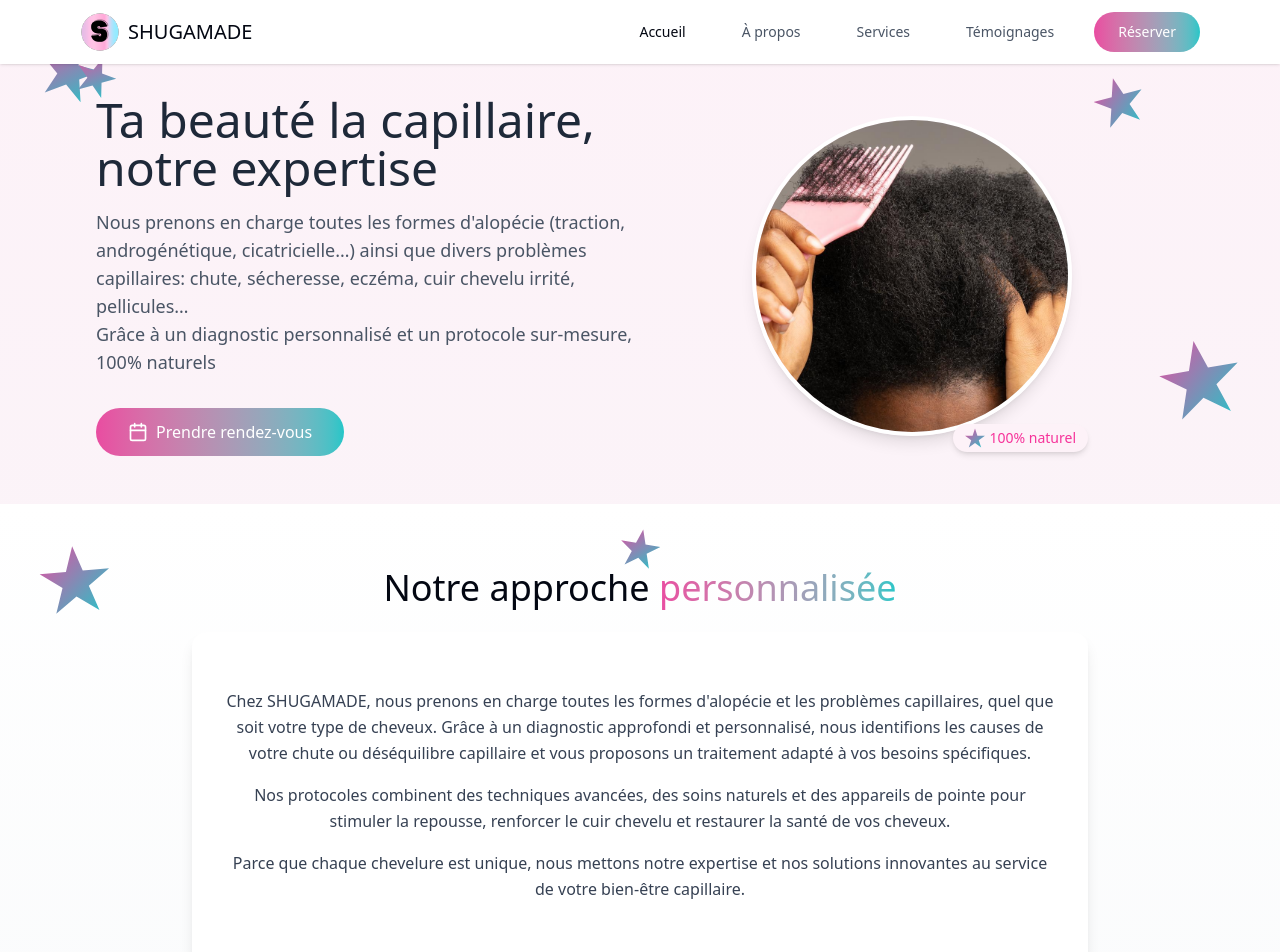
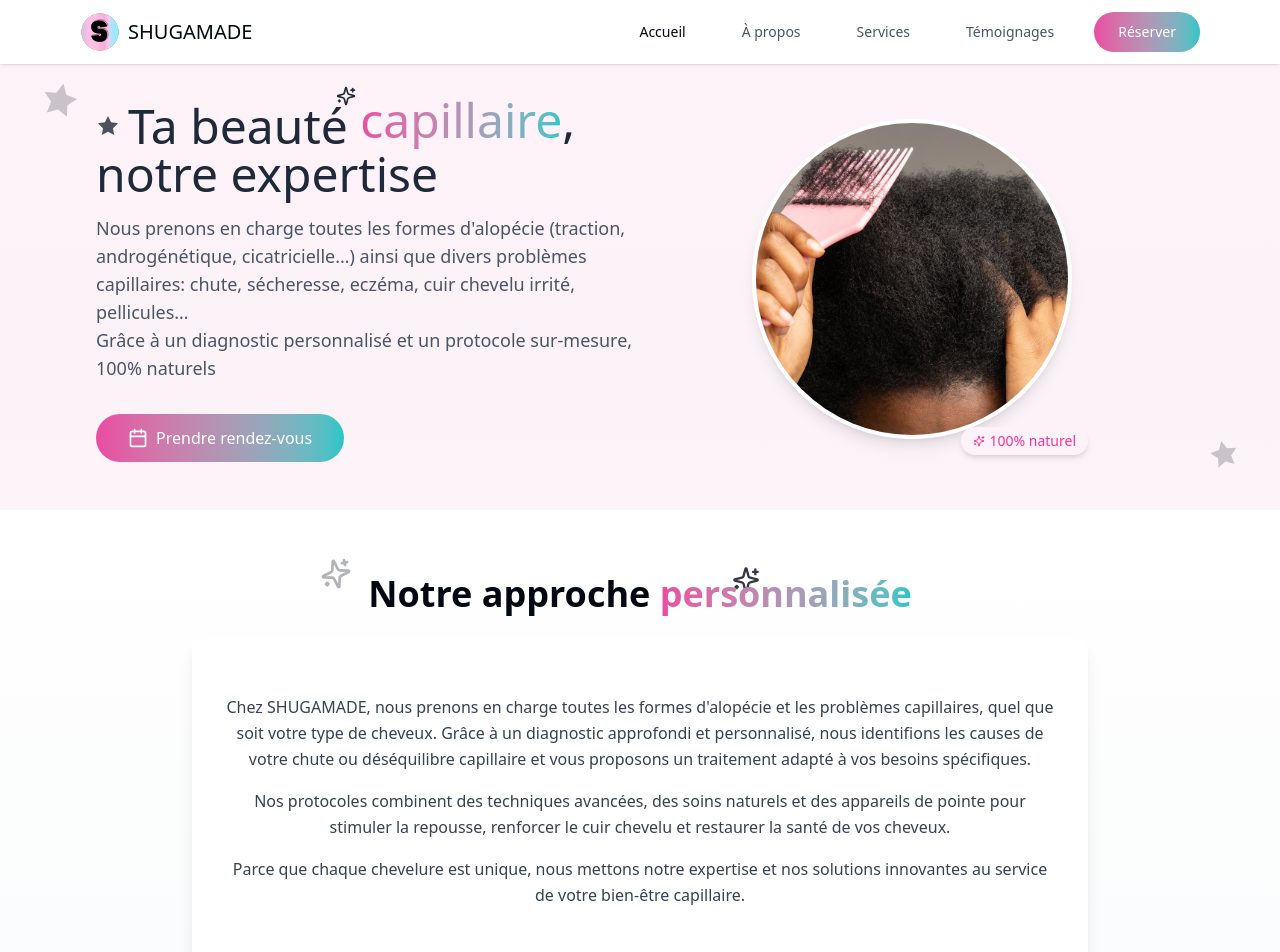
Before and after one commit to lowprofix/shugamade, a Next.js app: page / in a window 1280 px wide. Shown: the top 952 px of the page. Built offline with nearby package versions, Linux system fonts and the light colour scheme.

Commit message:
Ajout d'effets d'étoiles stylisés aux titres

```diff
--- a/src/components/AboutSection.tsx
+++ b/src/components/AboutSection.tsx
@@ -1,8 +1,8 @@
 "use client";
 
-import { Star } from "@/components/Star";
 import { Button } from "@/components/ui/button";
 import { Card, CardContent } from "@/components/ui/card";
+import { Sparkles } from "lucide-react";
 
 interface AboutSectionProps {
   scrollToBooking?: () => void;
@@ -12,36 +12,39 @@ export default function AboutSection({ scrollToBooking }: AboutSectionProps) {
   return (
     <section
       id="about"
-      className="py-16 bg-gradient-to-b from-white to-gray-50 relative"
+      className="py-16 bg-gradient-to-b from-white to-gray-50 relative overflow-hidden"
     >
       {/* Étoiles décoratives */}
-      <div className="absolute top-10 left-10 hidden md:block">
-        <Star size={70} rotation={-5} />
+      <div className="absolute top-12 left-1/4 text-brand-pink-dark opacity-30 transform -rotate-12">
+        <Sparkles size={32} />
       </div>
-      <div className="absolute bottom-20 right-10 hidden md:block">
-        <Star size={50} rotation={15} />
+      <div className="absolute bottom-1/3 right-1/4 text-brand-teal opacity-20 transform rotate-12">
+        <Sparkles size={24} />
       </div>
 
       <div className="container px-4 mx-auto">
         <div className="mx-auto mb-12 max-w-4xl text-center relative">
-          {/* Étoile au-dessus du titre */}
-          <div className="absolute -top-10 left-1/2 transform -translate-x-1/2">
-            <Star size={40} rotation={10} />
+          {/* Étoile principale près du titre */}
+          <div className="absolute -top-2 right-[calc(50%-120px)] text-brand-pink-dark animate-pulse">
+            <Sparkles size={28} />
           </div>
 
-          <h2 className="mb-6 text-3xl md:text-4xl">
+          <h2 className="mb-6 text-3xl md:text-4xl font-bold relative inline-block">
             Notre approche{" "}
-            <span className="text-transparent bg-clip-text bg-gradient-to-r from-brand-gradient-start to-brand-gradient-end">
+            <span className="text-transparent bg-clip-text bg-gradient-to-r from-brand-gradient-start to-brand-gradient-end relative">
               personnalisée
+              {/* Petite étoile décorative */}
+              <svg
+                className="absolute -top-4 -right-6 w-5 h-5 text-brand-pink-dark animate-spin-slow"
+                viewBox="0 0 24 24"
+                fill="currentColor"
+              >
+                <polygon points="12,2 15.09,8.26 22,9.27 17,14.14 18.18,21.02 12,17.77 5.82,21.02 7,14.14 2,9.27 8.91,8.26" />
+              </svg>
             </span>
           </h2>
 
-          <Card className="border-0 shadow-lg relative">
-            {/* Étoile en bas à droite de la carte */}
-            <div className="absolute -bottom-5 -right-5">
-              <Star size={45} rotation={-10} />
-            </div>
-
+          <Card className="border-0 shadow-lg">
             <CardContent className="p-8">
               <div className="max-w-none prose prose-lg">
                 <p className="mb-4 leading-relaxed text-gray-700">
@@ -69,7 +72,7 @@ export default function AboutSection({ scrollToBooking }: AboutSectionProps) {
                 <div className="mt-8 text-center">
                   <Button
                     onClick={scrollToBooking}
-                    className="px-6 py-3 text-white rounded-full bg-brand hover:bg-brand/90"
+                    className="px-6 py-3 text-white bg-brand hover:bg-brand/90 rounded-full"
                   >
                     Prenez rendez-vous dès aujourd'hui
                   </Button>
--- a/src/components/HeroSection.tsx
+++ b/src/components/HeroSection.tsx
@@ -1,44 +1,69 @@
 "use client";
 
-import { Star } from "@/components/Star";
 import { Button } from "@/components/ui/button";
-import { Calendar } from "lucide-react";
+import { Calendar, Sparkles } from "lucide-react";
 import Image from "next/image";
 
 interface HeroSectionProps {
   scrollToSection: (sectionId: string) => void;
 }
 
+// Composant étoile personnalisé
+const Star = ({
+  className = "",
+  size = 24,
+}: {
+  className?: string;
+  size?: number;
+}) => (
+  <svg
+    className={className}
+    width={size}
+    height={size}
+    viewBox="0 0 24 24"
+    fill="currentColor"
+  >
+    <path d="M12 2L15.09 8.26L22 9.27L17 14.14L18.18 21.02L12 17.77L5.82 21.02L7 14.14L2 9.27L8.91 8.26L12 2Z" />
+  </svg>
+);
+
 export default function HeroSection({ scrollToSection }: HeroSectionProps) {
   return (
     <section id="home" className="overflow-hidden relative pt-24 pb-12">
-      {/* Étoiles décoratives */}
-      <div className="hidden absolute top-10 left-10 md:block">
-        <Star size={60} rotation={15} />
+      {/* Étoiles décoratives en arrière-plan */}
+      <div className="absolute left-10 top-20 opacity-20 transform rotate-12 text-brand-pink-light">
+        <Star size={40} className="animate-spin-slow" />
       </div>
-      <div className="hidden absolute right-10 bottom-20 md:block">
-        <Star size={80} rotation={-10} />
+      <div className="absolute right-10 bottom-10 opacity-20 transform -rotate-12 text-brand-blue-light">
+        <Star size={32} className="animate-spin-slow" />
+      </div>
+      <div className="absolute top-1/2 right-1/4 opacity-10 text-brand-pink-light">
+        <Sparkles size={48} />
       </div>
 
-      <div className="relative px-4 mx-auto max-w-6xl sm:px-6 lg:px-8">
+      <div className="px-4 mx-auto max-w-6xl sm:px-6 lg:px-8">
         <div className="flex flex-col items-center md:flex-row">
           <div className="relative mb-10 md:w-1/2 md:mb-0">
-            {/* Étoile en haut à gauche du texte */}
-            <div className="absolute -left-5 -top-10">
-              <Star size={40} rotation={20} />
-            </div>
-
-            <h1 className="mb-4 text-4xl font-light text-gray-800 md:text-5xl">
-              <span className="text-brand-pink-dark">Ta beauté</span> la{" "}
-              <span className="text-brand-blue-dark">capillaire</span>, notre
-              expertise
+            <h1 className="relative mb-4 text-4xl font-light text-gray-800 md:text-5xl">
+              <span className="inline-flex relative items-center font-medium text-brand-pink-dark">
+                <Star className="mr-2 w-6 h-6 animate-pulse text-brand-pink-dark" />
+                Ta beauté
+                {/* Petite étoile scintillante */}
+                <Sparkles className="absolute -right-2 -top-4 w-5 h-5 text-brand-pink" />
+              </span>{" "}
+              <span className="relative font-medium text-transparent bg-clip-text bg-gradient-to-r from-brand-gradient-start to-brand-gradient-end">
+                capillaire
+                {/* Petite étoile rotative */}
+                <Star className="absolute -top-3 -right-6 w-4 h-4 text-brand-blue animate-spin-slow" />
+              </span>
+              , notre expertise
             </h1>
             <p className="mb-8 text-lg text-gray-600">
               Nous prenons en charge toutes les formes d'alopécie (traction,
               androgénétique, cicatricielle…) ainsi que divers problèmes
               capillaires: chute, sécheresse, eczéma, cuir chevelu irrité,
               pellicules… <br />
-              <span className="text-brand-pink-dark">
+              <span className="font-medium text-brand-pink-dark">
                 Grâce à un diagnostic personnalisé et un protocole sur-mesure,
                 100% naturels
               </span>
@@ -52,12 +77,7 @@ export default function HeroSection({ scrollToSection }: HeroSectionProps) {
               Prendre rendez-vous
             </Button>
           </div>
-          <div className="flex relative justify-center md:w-1/2">
-            {/* Étoile en haut à droite de l'image */}
-            <div className="absolute -top-10 right-10">
-              <Star size={50} rotation={-15} />
-            </div>
-
+          <div className="flex justify-center md:w-1/2">
             <div className="relative">
               <div className="overflow-hidden w-64 h-64 bg-gradient-to-r rounded-full border-4 border-white shadow-lg md:w-80 md:h-80 from-brand-gradient-start/20 to-brand-gradient-end/20">
                 <Image
@@ -69,7 +89,7 @@ export default function HeroSection({ scrollToSection }: HeroSectionProps) {
                 />
               </div>
               <div className="flex absolute -right-4 -bottom-4 items-center px-3 py-1 text-sm text-pink-500 bg-pink-50 rounded-full shadow-md">
-                <Star size={20} className="mr-1" />
+                <Sparkles className="mr-1 w-3 h-3" />
                 100% naturel
               </div>
             </div>
--- a/tailwind.config.js
+++ b/tailwind.config.js
@@ -2,10 +2,10 @@
 module.exports = {
   darkMode: ["class"],
   content: [
-    './pages/**/*.{ts,tsx}',
-    './components/**/*.{ts,tsx}',
-    './app/**/*.{ts,tsx}',
-    './src/**/*.{ts,tsx}',
+    "./pages/**/*.{ts,tsx}",
+    "./components/**/*.{ts,tsx}",
+    "./app/**/*.{ts,tsx}",
+    "./src/**/*.{ts,tsx}",
   ],
   theme: {
     container: {
@@ -19,17 +19,17 @@ module.exports = {
       colors: {
         // Palette de couleurs basée sur le logo (du rose au bleu)
         brand: {
-          pink: "#E94CA1",      // Rose principal
+          pink: "#E94CA1", // Rose principal
           "pink-light": "#FFC8E8", // Rose clair
           "pink-dark": "#B82C79", // Rose foncé
 
-          blue: "#23C6C8",      // Bleu principal
+          blue: "#23C6C8", // Bleu principal
           "blue-light": "#9AEEF0", // Bleu clair
           "blue-dark": "#129CA0", // Bleu foncé
 
           gradient: {
-            start: "#E94CA1",   // Rose (début du dégradé)
-            end: "#23C6C8"      // Bleu (fin du dégradé)
+            start: "#E94CA1", // Rose (début du dégradé)
+            end: "#23C6C8", // Bleu (fin du dégradé)
           },
         },
         border: "hsl(var(--border))",
@@ -80,12 +80,17 @@ module.exports = {
           from: { height: "var(--radix-accordion-content-height)" },
           to: { height: 0 },
         },
+        "spin-slow": {
+          from: { transform: "rotate(0deg)" },
+          to: { transform: "rotate(360deg)" },
+        },
       },
       animation: {
         "accordion-down": "accordion-down 0.2s ease-out",
         "accordion-up": "accordion-up 0.2s ease-out",
+        "spin-slow": "spin-slow 8s linear infinite",
       },
     },
   },
   plugins: [require("tailwindcss-animate")],
-}
+};
```
